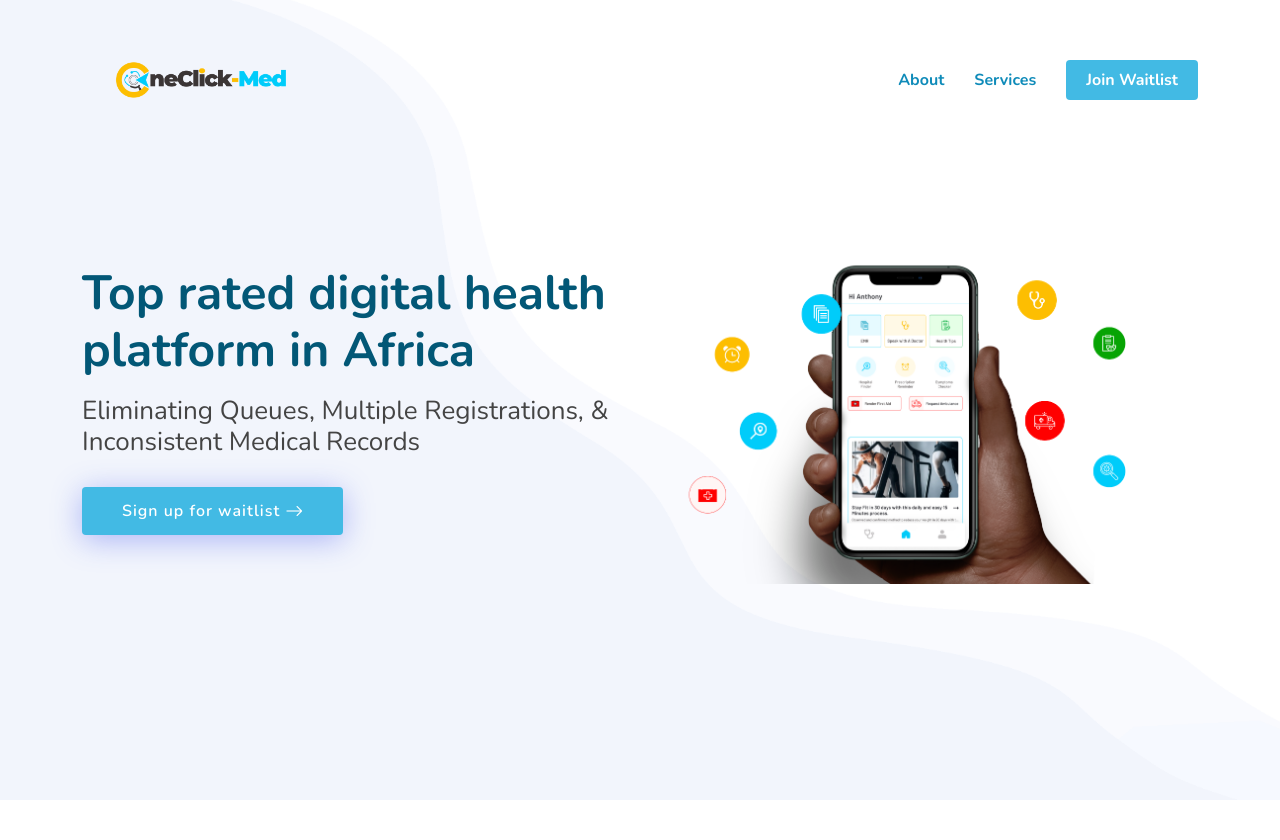
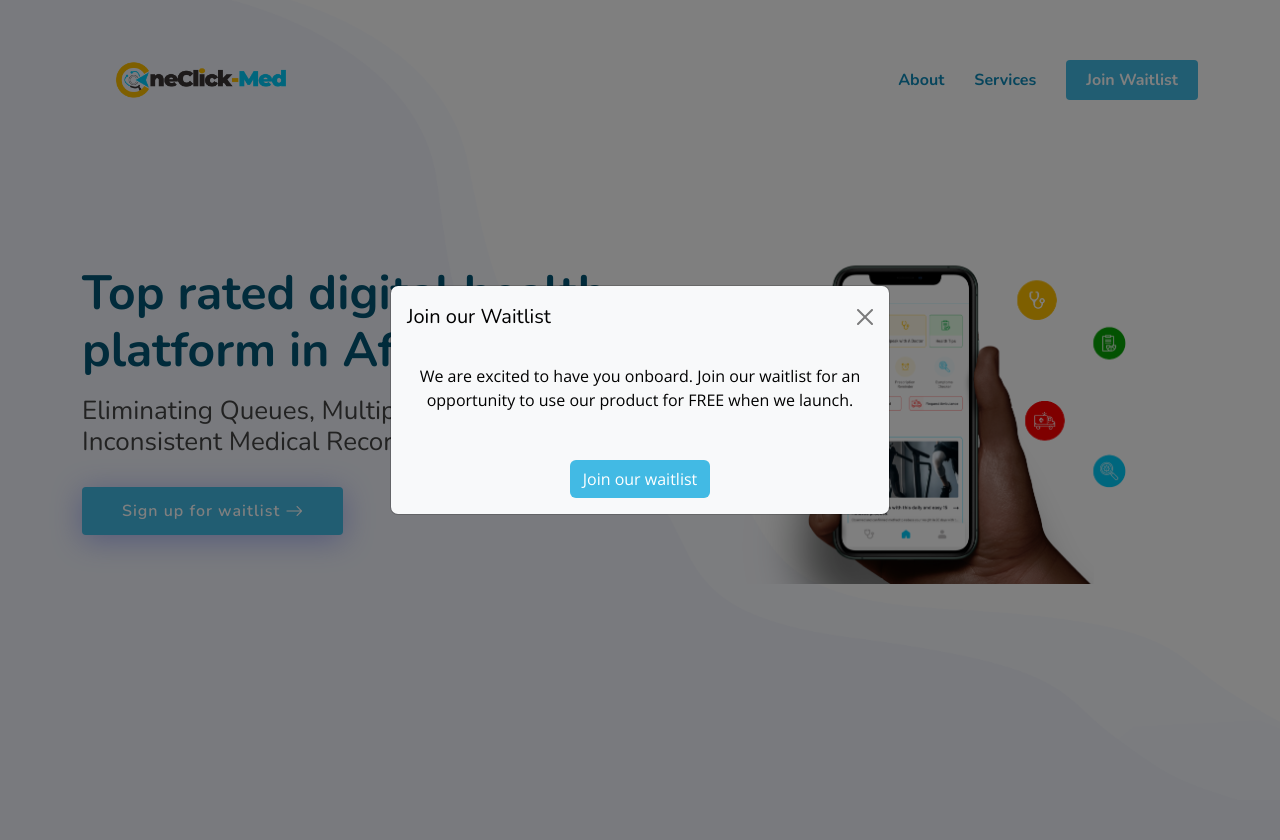
Before and after one commit to OneClickMed/company-website, a PHP site: page / in a window 1280 px wide. Shown: the top 840 px of the page. After the commit the page ends 584 px from the top, so only its background shows below. Run offline with PHP 8.4, Linux system fonts and the light colour scheme.

Commit message:
utilizing modal pop up on webpage launch

```diff
--- a/assets/css/style.css
+++ b/assets/css/style.css
@@ -14,10 +14,29 @@
 }
 
 
+
 body {
   font-family: "Open Sans", sans-serif;
   color: #444444;
 }
+
+
+/* modal */
+.modal-content {
+  background-color: #f8f9fa;
+  color: #000;
+}
+.modal-header {
+  border-bottom: none;
+}
+.modal-footer {
+  border-top: none;
+}
+.btn-custom {
+  background-color: #42BAE4;
+  color: #fff;
+}
+/*  */
 
 a {
   color: #42BAE4;
--- a/index.php
+++ b/index.php
@@ -105,7 +105,7 @@
 
           <div class="col-lg-6 d-flex flex-column justify-content-center" data-aos="fade-up" data-aos-delay="200">
             <div class="content">
-              <h3>Who we do</h3>
+              <h3>Who we are</h3>
               <h2>We connect your medical data to any Healthcare Institution you visit.</h2>
               <p>
                 At OneClick-Med, we are redefining healthcare by centralizing patient registration and data through our One-Time Registration (OTR) and Electronic Medical Record (EMR) system. Enhancing inter-connectivity in the healthcare ecosystem, we ensure seamless access across the healthcare ecosystem for superior patient care.
@@ -1150,7 +1150,31 @@
   </div>
 
 </div>
+
+
 </footer><!-- End Footer -->
+
+
+
+<!-- Modal -->
+<div class="modal fade" id="waitlistModal" tabindex="-1" aria-labelledby="waitlistModalLabel" aria-hidden="true">
+  <div class="modal-dialog modal-dialog-centered">
+    <div class="modal-content">
+      <div class="modal-header">
+        <h5 class="modal-title text-center" id="waitlistModalLabel">Join our Waitlist</h5>
+        <button type="button" class="btn-close" data-bs-dismiss="modal" aria-label="Close"></button>
+      </div>
+      <div class="modal-body text-center">
+        <p>We are excited to have you onboard. Join our waitlist for an opportunity to use our product for FREE when we launch.</p>
+      </div>
+      <div class="modal-footer d-grid justify-content-center">
+        <!-- Change the href attribute to your desired URL -->
+        <a href="https://277hfb0ua0w.typeform.com/to/izegW8S1" target="_blank" class="btn btn-custom">Join our waitlist</a>
+      </div>
+    </div>
+  </div>
+</div>
+<!--  -->
 
 <a href="#" class="back-to-top d-flex align-items-center justify-content-center"><i class="bi bi-arrow-up-short"></i></a>
 
@@ -1169,7 +1193,13 @@
 
 <script src="//code.jivosite.com/widget/zatxJDXlKB" async></script>
 
-
+<script>
+  // Trigger the modal on page load
+  var myModal = new bootstrap.Modal(document.getElementById('waitlistModal'), {
+    keyboard: false
+  });
+  myModal.show();
+</script>
 
 </body>
 
```
Also changed, not shown: reset_password_email.php (added, +15 -0 lines), 1 other file.
